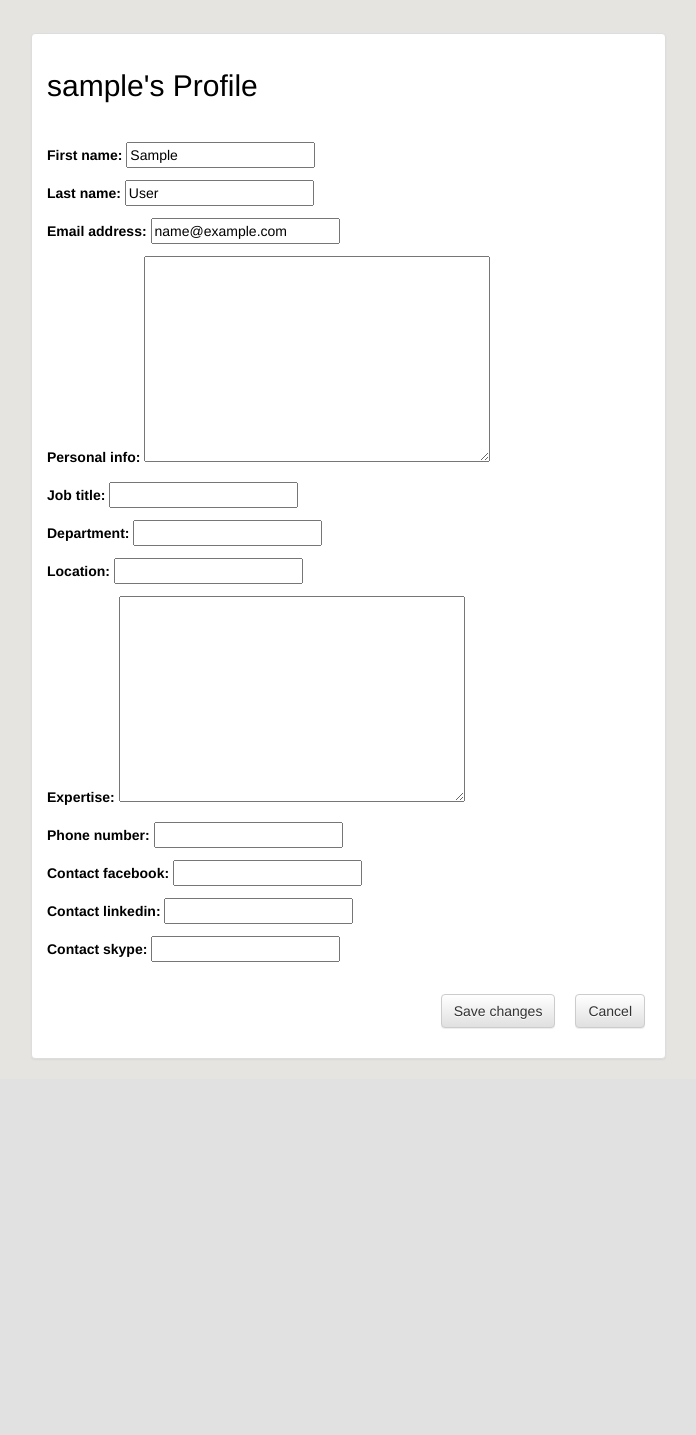
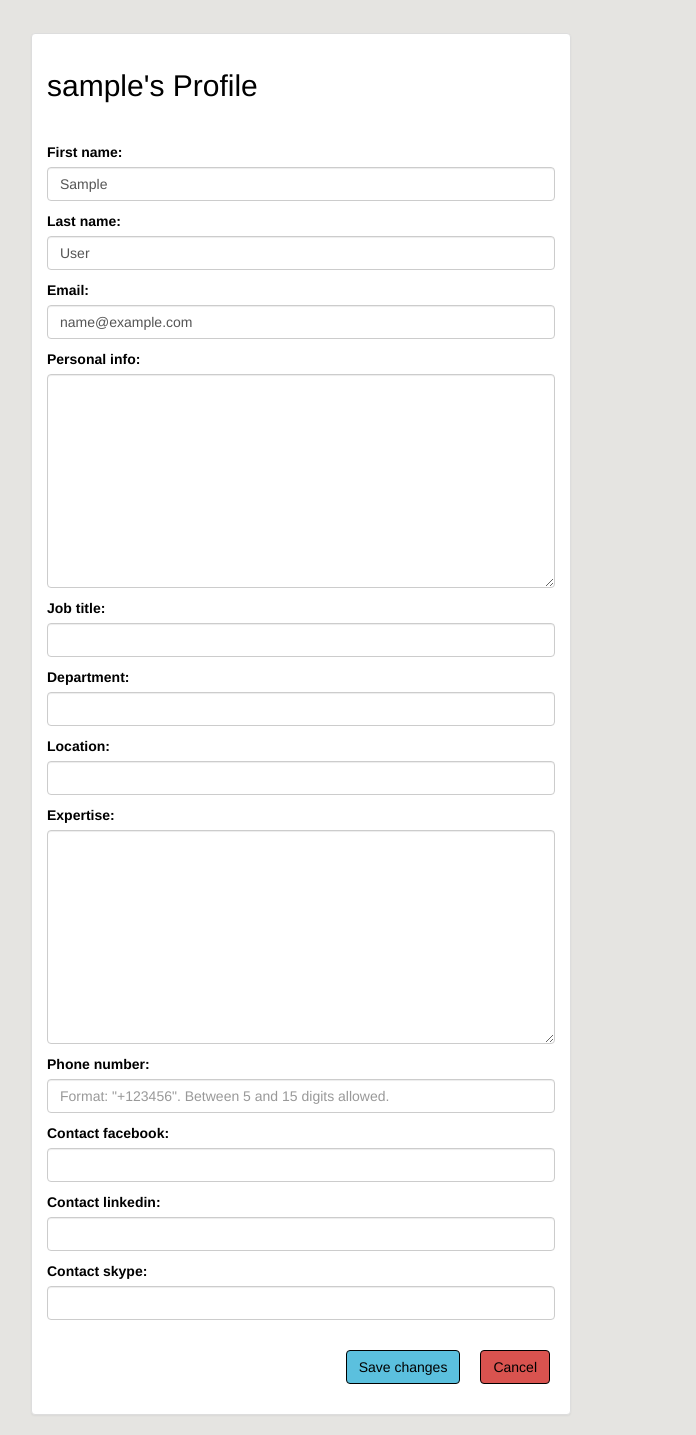
Before and after one commit to SNDjango/server, a Django app: page /profile/edit in a window 1280 px wide. Shown: the part 57-1492 px from the top of the page, without its empty margins (54-750 px from the left). Before the commit the page ends 1115 px from the top, so only its background shows below. Run offline with Django 3.2, Linux system fonts and the light colour scheme; the visitor is signed in with stand-in values (Sample User, id 1); some libraries are stand-ins or nearby versions.

Commit message:
redesign edit-user-profile-#151

```diff
--- a/snd/image_board/forms.py
+++ b/snd/image_board/forms.py
@@ -4,6 +4,10 @@ from .models import Profile
 
 
 class UserForm(forms.ModelForm):
+
+    first_name = forms.CharField(required=False, widget=forms.TextInput(attrs={'class':'form-control'}))
+    last_name = forms.CharField(required=False, widget=forms.TextInput(attrs={'class':'form-control'}))
+    email = forms.CharField(widget=forms.EmailInput(attrs={'class':'form-control','placeholder':'Email'}))
 
     class Meta:
         model = User
@@ -13,6 +17,16 @@ class UserForm(forms.ModelForm):
 
 class ProfileForm(forms.ModelForm):
 
+    personal_info = forms.CharField(required=False, widget=forms.Textarea(attrs={'class':'form-control'}))
+    job_title = forms.CharField(required=False, widget=forms.TextInput(attrs={'class':'form-control'}))
+    department = forms.CharField(required=False, widget=forms.TextInput(attrs={'class':'form-control'}))
+    location = forms.CharField(required=False, widget=forms.TextInput(attrs={'class':'form-control'}))
+    expertise = forms.CharField(required=False, widget=forms.Textarea(attrs={'class':'form-control'}))
+    phone_number = forms.CharField(required=False, widget=forms.TextInput(attrs={'class':'form-control', 'placeholder':'Format: "+123456". Between 5 and 15 digits allowed.'}))
+    contact_facebook = forms.URLField(required=False, widget=forms.URLInput(attrs={'class':'form-control'}))
+    contact_linkedin = forms.URLField(required=False, widget=forms.URLInput(attrs={'class':'form-control'}))
+    contact_skype = forms.URLField(required=False, widget=forms.URLInput(attrs={'class':'form-control'}))
+
     class Meta:
         model = Profile
         fields = ('personal_info','job_title','department', 'location','expertise',
--- a/snd/image_board/static/css/main.css
+++ b/snd/image_board/static/css/main.css
@@ -163,6 +163,18 @@ a.btn-primary-outline:hover {
 .btn-group {
 	margin-top: 15px;
 	margin-bottom: 10px;
+}
+
+.bluebutton {
+    background-color:#5bc0de;
+    margin-right:20px;
+    margin-top:20px;
+}
+
+.redbutton {
+    background-color:#d9534f;
+    margin-right:20px;
+    margin-top:20px;
 }
 
 @media(max-width:767px){
--- a/snd/image_board/templates/changepassword.html
+++ b/snd/image_board/templates/changepassword.html
@@ -65,9 +65,9 @@
 
         <div class="row">
             <div class="col">
-                <a href={% url 'index' %}><input type="button" class="btn btn-default btn-lg pull-right" style="margin-top: 20px; margin-left: 10px;" value="Cancel"></a>
+                <a href={% url 'profile' %}><input type="button" class="btn btn-primary-outline redbutton pull-right" style="margin-left: 10px;" value="Cancel"></a>
             <div class="col">
-                <button type="submit" class="btn btn-default btn-lg pull-right">Save</button>
+                <button type="submit" class="btn btn-primary-outline bluebutton pull-right">Save</button>
             </div>
         </div>
     </form>
--- a/snd/image_board/templates/profile_edit.html
+++ b/snd/image_board/templates/profile_edit.html
@@ -4,7 +4,7 @@
 {% block body %}
         <div class="container-fluid">
             <div class="row">
-                <div class="col-sm-12 col-md-7">
+                <div class="col-sm-12 col-md-6">
                     <div class="panel panel-default">
                         <div class="panel-body">
                             {% if error_message %}
@@ -27,8 +27,8 @@
                                     </div>
                                     {% endif %}
                                     <div class="form-group">
-                                        <a class="btn btn-default pull-right" href="{%  url 'profile' %}" style="margin-right:20px; margin-top:20px;">Cancel</a>
-                                        <button type="submit" class="btn btn-default pull-right" style="margin-right:20px;">Save changes</button>
+                                        <a class="btn btn-primary-outline redbutton pull-right" href="{%  url 'profile' %}">Cancel</a>
+                                        <button type="submit" class="btn btn-primary-outline bluebutton pull-right">Save changes</button>
                                     </div>
                                 </form>
 
```
Also changed, not shown: snd/image_board/templates/profile.html (+4 -4 lines), snd/image_board/templates/user_form.html (+4 -4 lines).
